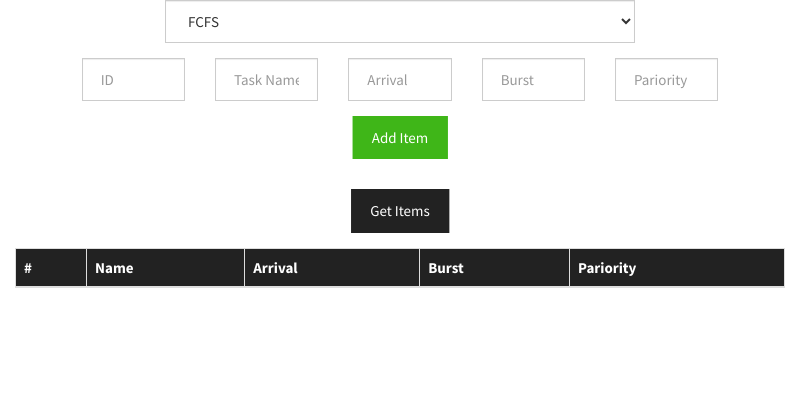
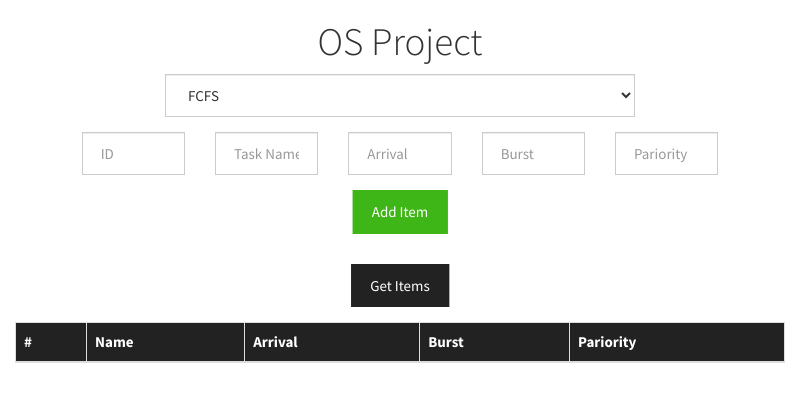
Before and after one commit to mohamedelshorbagy/os-project, an Electron app: page main.html in a window 800 px wide. Drawn offline with Linux system fonts and the light colour scheme.

```diff
--- a/main.html
+++ b/main.html
@@ -14,6 +14,7 @@
 
 
     <div id="app" class="container-fluid">
+        <h1 class="text-center">OS Project</h1>
         <div class="container">
             <div class="row">
                 <div class="col-xs-8 col-xs-offset-2">
```
Also changed, not shown: package.json (+5 -2 lines), 1 other file.
